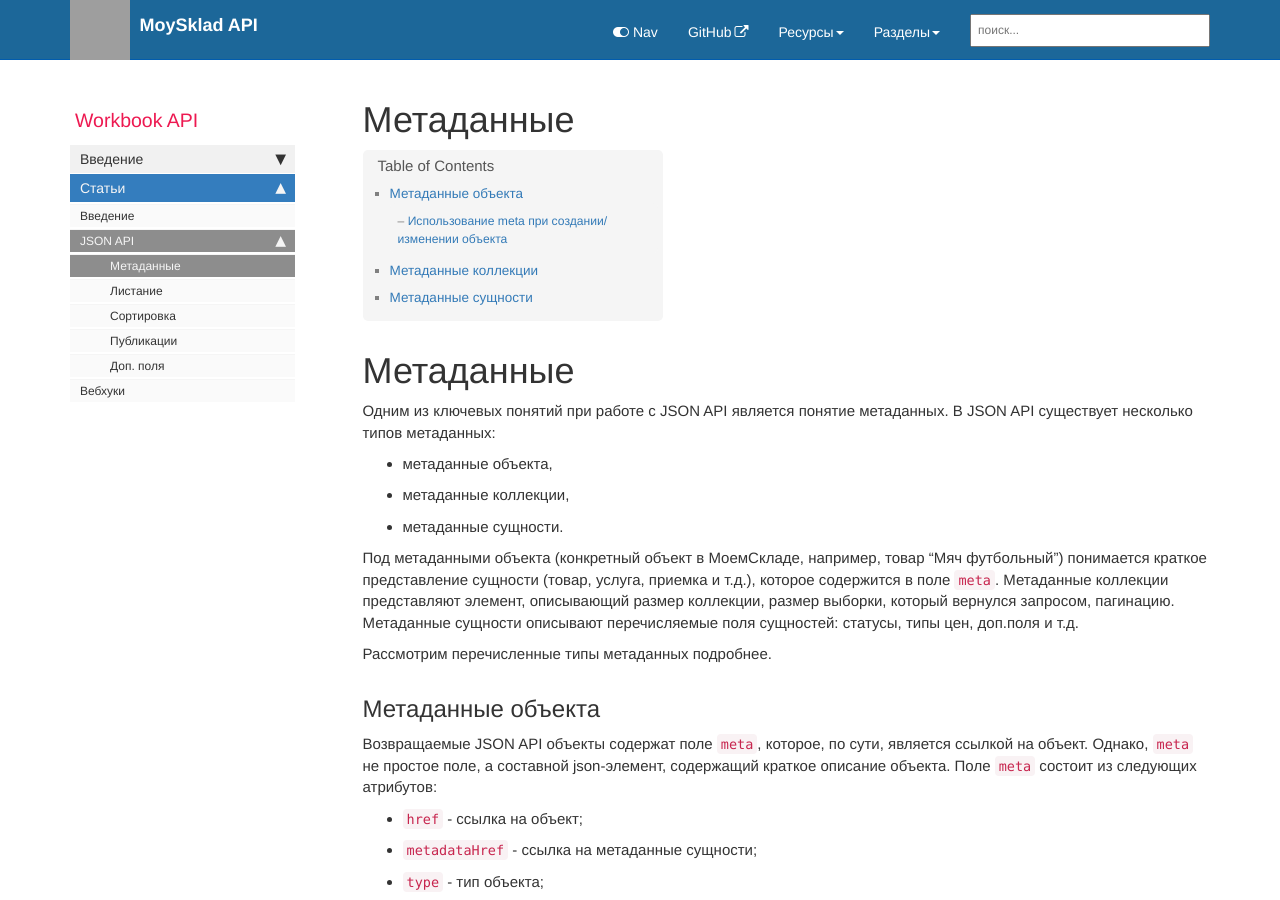
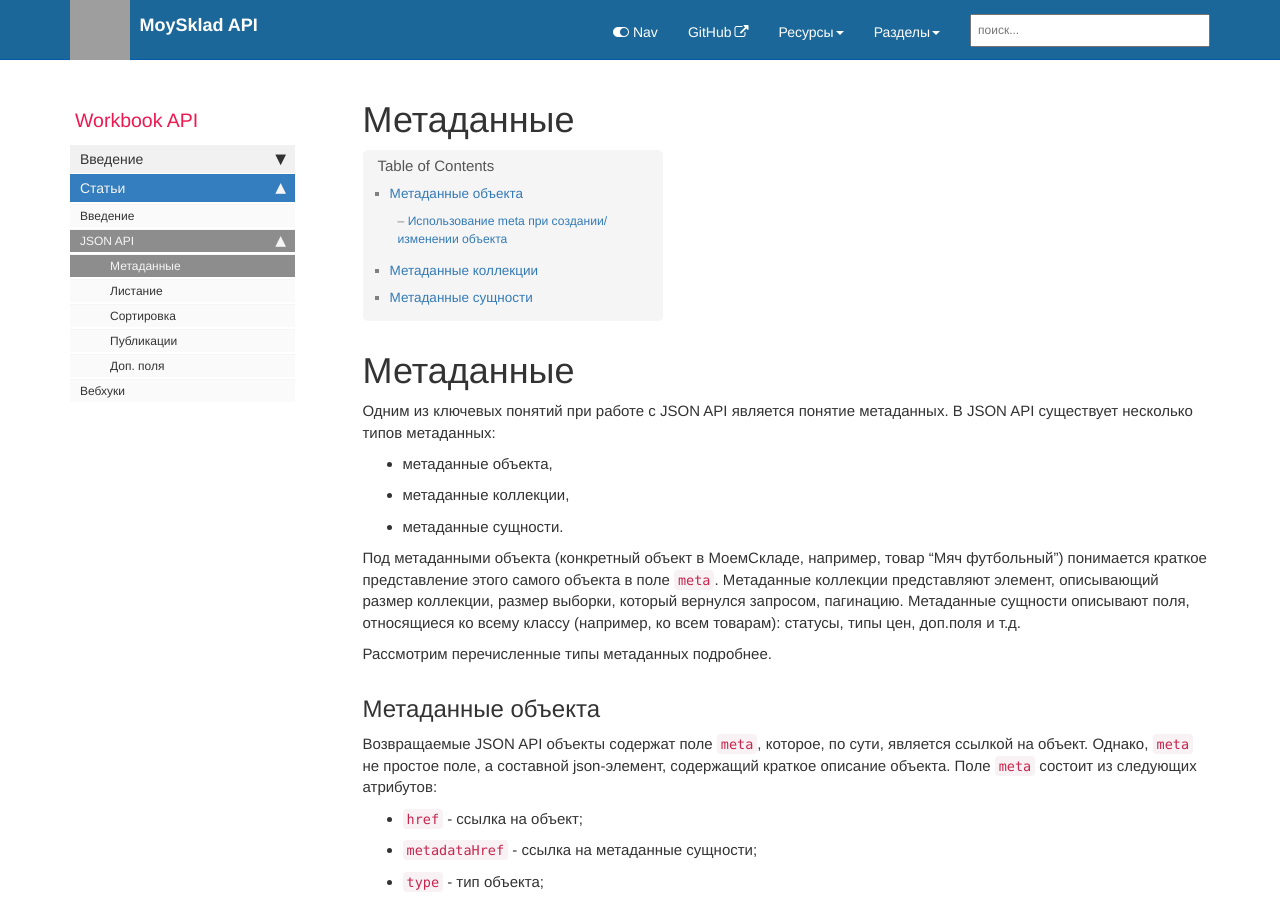
Before and after one commit to moysklad/workbook-api-doc, a Jekyll site: the page built from pages/workbook/arcicles/JSON_API/meta.md, in a window 1280 px wide and 900 px high. Built offline with Jekyll 4.4.1, drawn with Linux system fonts in a browser that asks for light colours; nearby versions of some CDN libraries; comment, search, counter and statistics services are not loaded; grey boxes are pictures that could not be loaded.

Commit message:
MC-22262 Fixed other mistakes.

```diff
--- a/pages/workbook/arcicles/JSON_API/meta.md
+++ b/pages/workbook/arcicles/JSON_API/meta.md
@@ -15,9 +15,9 @@ folder: workbook
 * метаданные коллекции,
 * метаданные сущности.
 
-Под метаданными объекта (конкретный объект в МоемСкладе, например, товар "Мяч футбольный") понимается краткое представление сущности (товар, услуга, приемка и т.д.), которое содержится в поле `meta`.
+Под метаданными объекта (конкретный объект в МоемСкладе, например, товар "Мяч футбольный") понимается краткое представление этого самого объекта в поле `meta`.
 Метаданные коллекции представляют элемент, описывающий размер коллекции, размер выборки, который вернулся запросом, пагинацию.
-Метаданные сущности описывают перечисляемые поля сущностей: статусы, типы цен, доп.поля и т.д.
+Метаданные сущности описывают поля, относящиеся ко всему классу (например, ко всем товарам): статусы, типы цен, доп.поля и т.д.
 
 Рассмотрим перечисленные типы метаданных подробнее.
 
```
